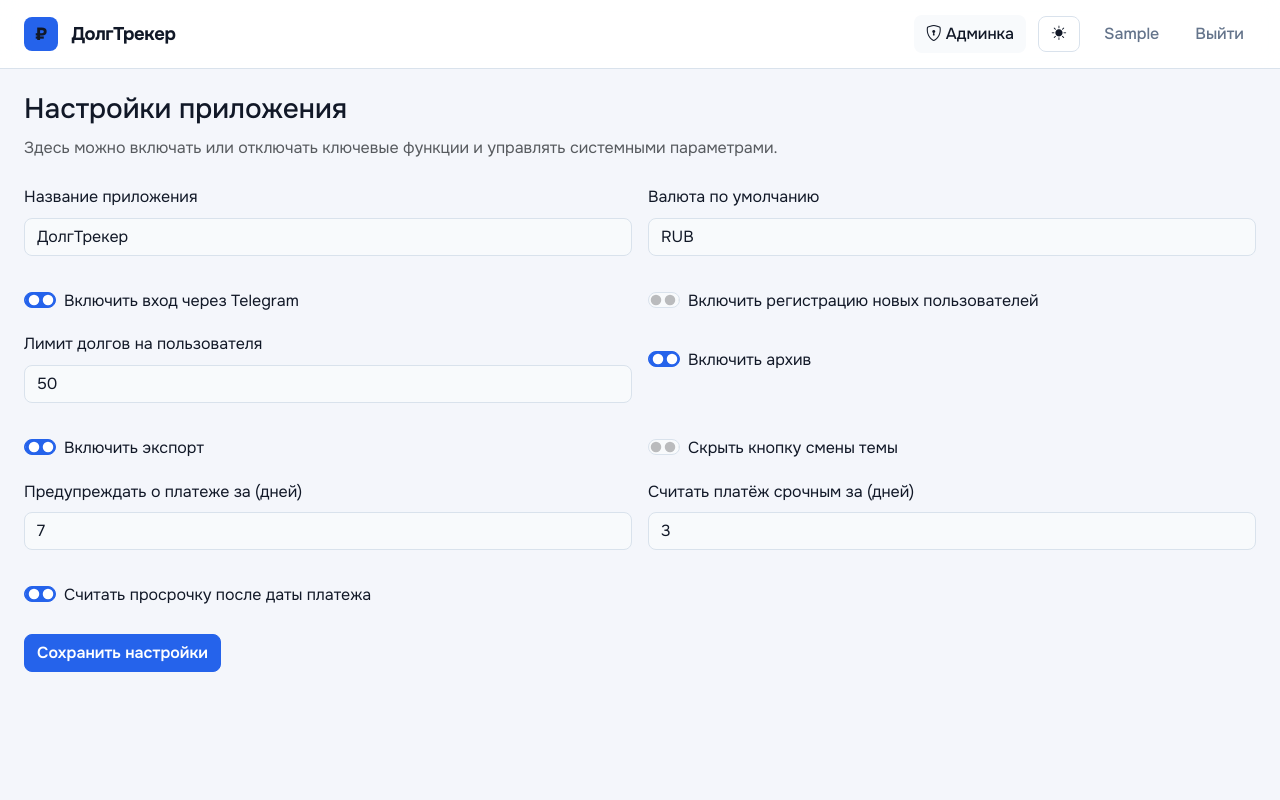
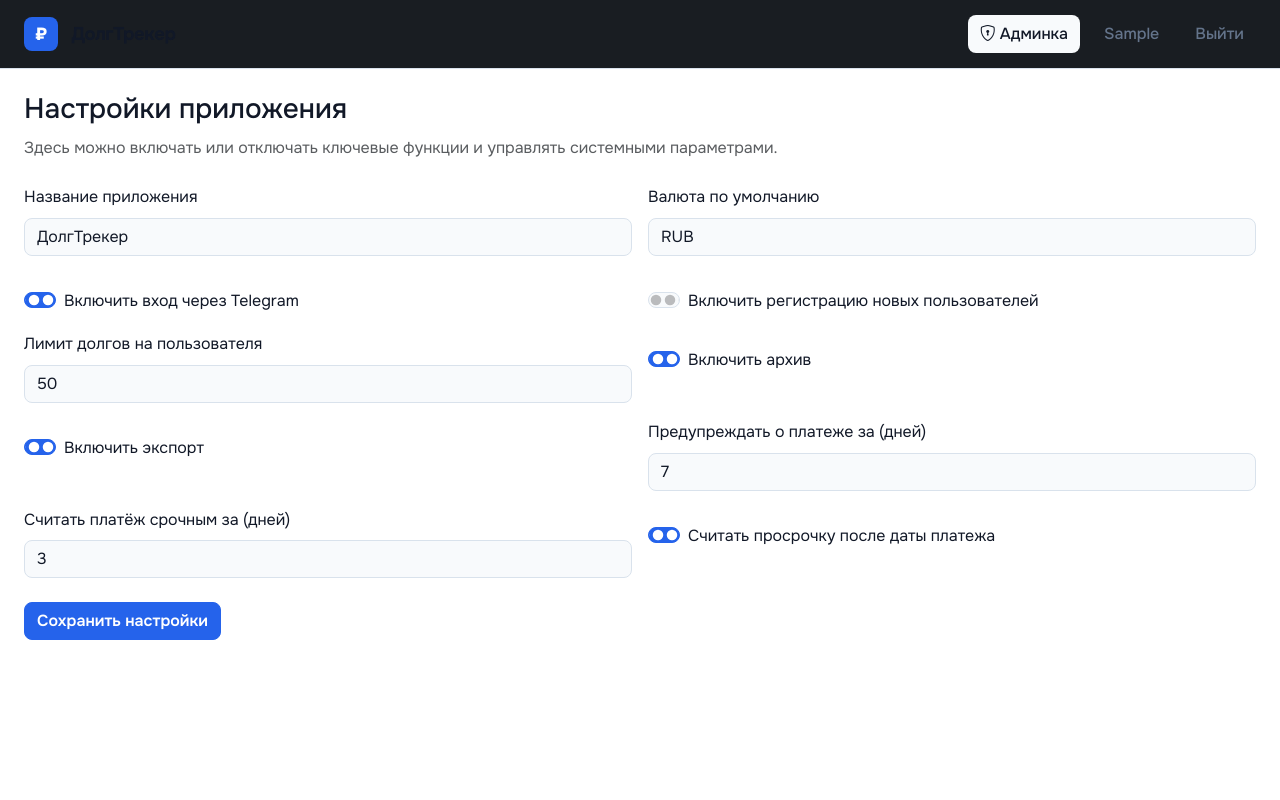
Before and after one commit to UnicornisIT/debt_manager, a Flask app: page /admin/settings in a window 1280 px wide. Run offline with Flask 3, Linux system fonts and the light colour scheme; the visitor is signed in with stand-in values (Sample User, id 1); data that the repository does not hold is empty; parts of the project's set-up code (start-up, migrations or seed data) failed here and were passed over.

Commit message:
Remove theme toggle and related settings
Remove the theme switching feature and associated setting/markup. Deleted the hide_theme_toggle default setting and its form field, removed its injection into template context and admin POST handling, and removed the theme toggle button from base.html. Also removed theme init and toggle functions from static/js/app.js and simplified static/css/style.css by eliminating theme-specific variables and overrides to consolidate to a single theme.

```diff
--- a/app.py
+++ b/app.py
@@ -118,8 +118,7 @@ def require_login():
 def inject_user():
     app_name = get_setting('app_name', 'ДолгТрекер')
     bank_options = get_dictionary_values('bank')
-    hide_theme_toggle = get_setting('hide_theme_toggle', 'false') == 'true'
-    return dict(current_user=current_user, app_name=app_name, bank_options=bank_options, hide_theme_toggle=hide_theme_toggle)
+    return dict(current_user=current_user, app_name=app_name, bank_options=bank_options)
 
 
 # ──────────────────────────────────────────────────────────────
@@ -262,7 +261,6 @@ DEFAULT_SETTINGS = {
     'payment_warning_days': '7',
     'urgent_payment_days': '3',
     'overdue_after_date': 'true',
-    'hide_theme_toggle': 'false',
 }
 
 
@@ -524,7 +522,7 @@ def admin_settings():
     if request.method == 'POST':
         for key in DEFAULT_SETTINGS.keys():
             value = request.form.get(key, '').strip()
-            if key in ('registration_enabled', 'telegram_login_enabled', 'archive_enabled', 'export_enabled', 'overdue_after_date', 'hide_theme_toggle'):
+            if key in ('registration_enabled', 'telegram_login_enabled', 'archive_enabled', 'export_enabled', 'overdue_after_date'):
                 value = 'true' if value == 'on' or value.lower() in ('1', 'true', 'yes', 'on') else 'false'
             if not value:
                 value = DEFAULT_SETTINGS.get(key, '')
--- a/static/css/style.css
+++ b/static/css/style.css
@@ -4,26 +4,6 @@
 ============================================================ */
 
 :root {
-    --bg:         #101724;
-    --bg-card:    #181f2b;
-    --bg-card-2:  #212b38;
-    --border:     #2f3a4b;
-    --border-hov: #3c4a63;
-    --text:       #e8eff8;
-    --text-muted: #9fb0c3;
-    --text-dim:   #6a7a8d;
-    --primary:    #6291ff;
-    --primary-dk: #3b6ff3;
-    --success:    #3da95d;
-    --warning:    #d8a62b;
-    --danger:     #f56764;
-    --orange:     #e68a4a;
-    --split-clr:  #b28cff;
-    --card-radius: 14px;
-    --transition:  0.18s ease;
-}
-
-:root[data-theme="light"], html[data-theme="light"] {
     --bg:          #f4f6fb;
     --bg-card:     #ffffff;
     --bg-card-2:   #f8fafc;
@@ -39,65 +19,16 @@
     --danger:      #dc2626;
     --orange:      #ea580c;
     --split-clr:   #8b5cf6;
+    --card-radius: 14px;
+    --transition:  0.18s ease;
 }
 
-html[data-theme="light"], :root[data-theme="light"] {
+body {
+    font-family: 'Onest', system-ui, sans-serif;
     background: var(--bg);
     color: var(--text);
-}
-
-html[data-theme="light"] body, :root[data-theme="light"] body {
-    background: var(--bg);
-    color: var(--text);
-}
-
-html[data-theme="light"] .navbar,
-html[data-theme="light"] .modal-content,
-html[data-theme="light"] .dropdown-menu,
-html[data-theme="light"] .toast,
-html[data-theme="light"] .alert,
-html[data-theme="light"] .form-control,
-html[data-theme="light"] .form-select {
-    color: var(--text) !important;
-}
-
-html[data-theme="light"] .navbar {
-    background: rgba(255, 255, 255, 0.92);
-    border-bottom: 1px solid var(--border);
-}
-
-html[data-theme="light"] .navbar .nav-link {
-    color: var(--text-muted) !important;
-}
-
-html[data-theme="light"] .navbar .nav-link:hover,
-html[data-theme="light"] .navbar .nav-link.active {
-    color: var(--text) !important;
-    background: var(--bg-card-2);
-}
-
-html[data-theme="light"] .brand-text,
-html[data-theme="light"] .brand-icon {
-    color: var(--text) !important;
-}
-
-html[data-theme="light"] .btn-close {
-    filter: invert(0) grayscale(0);
-}
-
-html[data-theme="light"] .toast {
-    background: var(--bg-card);
-    border-color: var(--border);
-}
-
-html[data-theme="light"] .history-table th,
-html[data-theme="light"] .history-table td {
-    color: var(--text) !important;
-}
-
-html[data-theme="light"] .form-select option {
-    background: var(--bg-card-2);
-    color: var(--text);
+    min-height: 100vh;
+    line-height: 1.6;
 }
 
 /* ── Reset & Base ── */
@@ -111,7 +42,7 @@ body {
     line-height: 1.6;
 }
 
-/* ── Bootstrap dark-mode overrides ── */
+/* ── Bootstrap overrides ── */
 body, .navbar, .modal-content, .dropdown-menu, .toast, .alert, .table, .table th, .table td, .form-control, .form-select, .form-label, .form-text, .dropdown-item, .page-link, .list-group-item, .card, .card-body, .card-header, .card-footer, .accordion-item, .accordion-button, .accordion-body, .breadcrumb-item {
     color: var(--text);
     background: transparent;
@@ -230,22 +161,6 @@ a:hover, a:focus {
     color: var(--text);
 }
 
-html[data-theme="dark"] .bg-white,
-html[data-theme="dark"] .bg-light {
-    background-color: var(--bg-card) !important;
-}
-
-html[data-theme="dark"] .bg-secondary,
-html[data-theme="dark"] .badge.bg-secondary {
-    background-color: rgba(255,255,255,0.08) !important;
-    color: var(--text) !important;
-}
-
-html[data-theme="dark"] .text-dark,
-html[data-theme="dark"] .text-black {
-    color: var(--text) !important;
-}
-
 /* ── Navbar ── */
 .navbar {
     background: rgba(13, 17, 23, 0.95);
@@ -327,13 +242,6 @@ html[data-theme="dark"] .text-black {
 .btn-outline-warning:hover { background: rgba(216,166,43,0.14); color: var(--text); border-color: var(--warning); }
 .btn-outline-info:hover { background: rgba(98,145,255,0.14); color: var(--text); border-color: var(--primary); }
 .btn-ghost:hover { background: var(--bg-card-2); color: var(--text); border-color: var(--border-hov); }
-
-.btn-theme {
-    min-width: 42px;
-    padding: 6px 10px;
-    font-size: 0.9rem;
-    color: var(--text);
-}
 
 /* ── Page title ── */
 .page-title {
--- a/static/js/app.js
+++ b/static/js/app.js
@@ -110,27 +110,6 @@ function setupNumberFormatInputs() {
             input.value = formatNumberInputValue(normalized);
         });
     });
-}
-
-function applyTheme(theme) {
-    document.documentElement.setAttribute('data-theme', theme);
-    document.documentElement.dataset.theme = theme;
-    if (document.body) document.body.dataset.theme = theme;
-    localStorage.setItem('debtTheme', theme);
-    const btn = document.getElementById('themeToggleBtn');
-    if (!btn) return;
-    if (theme === 'light') {
-        btn.innerHTML = '<i class="bi bi-sun-fill"></i>';
-        btn.title = 'Светлая тема';
-    } else {
-        btn.innerHTML = '<i class="bi bi-moon-stars-fill"></i>';
-        btn.title = 'Тёмная тема';
-    }
-}
-
-function toggleTheme() {
-    const current = document.documentElement.dataset.theme || document.documentElement.getAttribute('data-theme') || 'light';
-    applyTheme(current === 'light' ? 'dark' : 'light');
 }
 
 /**
@@ -445,9 +424,6 @@ function getNextDay(dateStr) {
 // ══════════════════════════════════════════════════════════
 
 document.addEventListener('DOMContentLoaded', () => {
-    const savedTheme = localStorage.getItem('debtTheme') || 'light';
-    applyTheme(savedTheme);
-
     // Сбросить форму при закрытии модалки долга
     debtModalEl.addEventListener('hidden.bs.modal', clearDebtForm);
 
--- a/templates/admin_settings.html
+++ b/templates/admin_settings.html
@@ -49,12 +49,6 @@
         </div>
     </div>
     <div class="col-md-6">
-        <div class="form-check form-switch mt-3">
-            <input class="form-check-input" type="checkbox" id="hide_theme_toggle" name="hide_theme_toggle" {% if settings.hide_theme_toggle == 'true' %}checked{% endif %}>
-            <label class="form-check-label" for="hide_theme_toggle">Скрыть кнопку смены темы</label>
-        </div>
-    </div>
-    <div class="col-md-6">
         <label class="form-label">Предупреждать о платеже за (дней)</label>
         <input type="number" name="payment_warning_days" class="form-control" value="{{ settings.payment_warning_days }}">
     </div>
--- a/templates/base.html
+++ b/templates/base.html
@@ -1,5 +1,5 @@
 <!DOCTYPE html>
-<html lang="ru" data-theme="light">
+<html lang="ru">
 <head>
     <meta charset="UTF-8">
     <meta name="viewport" content="width=device-width, initial-scale=1.0">
@@ -9,19 +9,6 @@
     <link href="https://fonts.googleapis.com/css2?family=Onest:wght@300;400;500;600;700;800&display=swap" rel="stylesheet">
     <link href="https://cdn.jsdelivr.net/npm/bootstrap@5.3.2/dist/css/bootstrap.min.css" rel="stylesheet">
     <link href="https://cdn.jsdelivr.net/npm/bootstrap-icons@1.11.3/font/bootstrap-icons.css" rel="stylesheet">
-    <script>
-        (function() {
-            try {
-                const storedTheme = localStorage.getItem('debtTheme');
-                if (storedTheme === 'dark' || storedTheme === 'light') {
-                    document.documentElement.setAttribute('data-theme', storedTheme);
-                    document.documentElement.dataset.theme = storedTheme;
-                }
-            } catch (error) {
-                // ignore if localStorage is unavailable
-            }
-        })();
-    </script>
     <link href="{{ url_for('static', filename='css/style.css') }}" rel="stylesheet">
 </head>
 <body>
@@ -77,13 +64,6 @@
                 <li class="nav-item ms-2">
                     <button class="btn btn-primary btn-sm" onclick="openAddModal()">
                         <i class="bi bi-plus-lg me-1"></i>Добавить долг
-                    </button>
-                </li>
-                {% endif %}
-                {% if not hide_theme_toggle %}
-                <li class="nav-item ms-2">
-                    <button id="themeToggleBtn" class="btn btn-ghost btn-theme btn-sm" type="button" onclick="toggleTheme()" title="Сменить тему">
-                        <i class="bi bi-moon-stars-fill"></i>
                     </button>
                 </li>
                 {% endif %}
```
